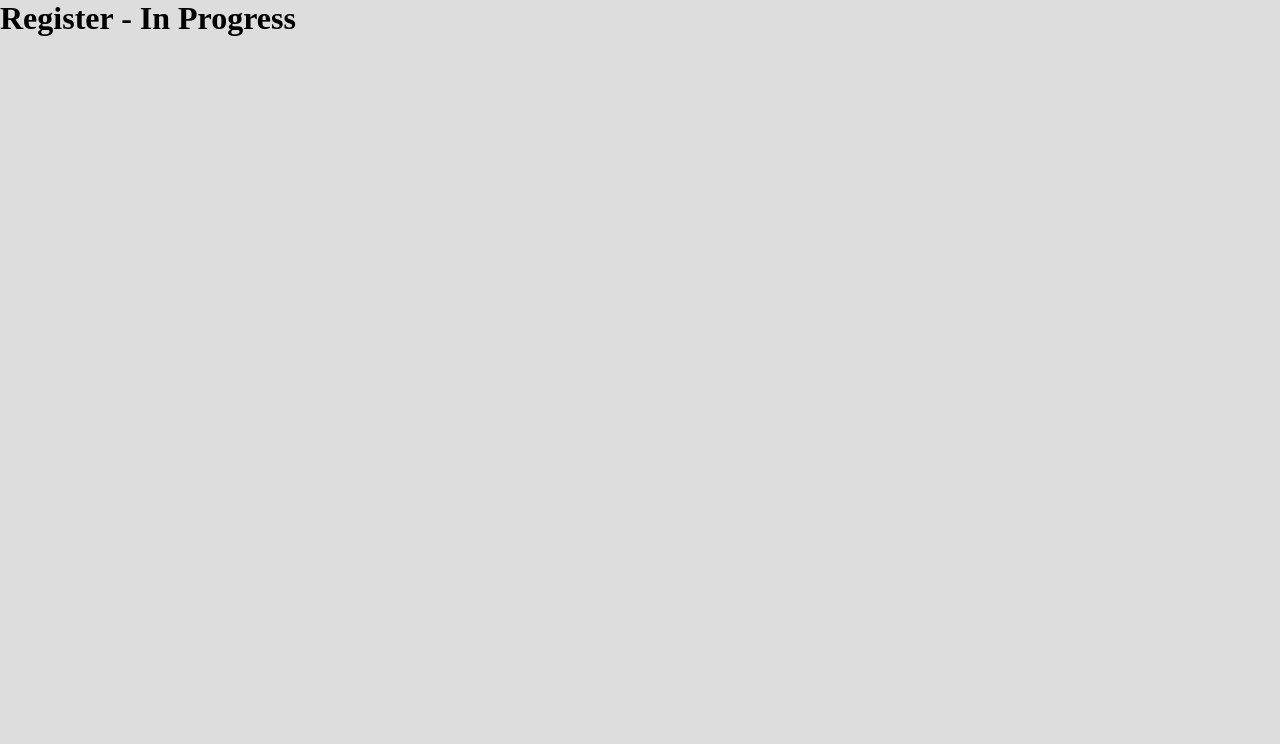
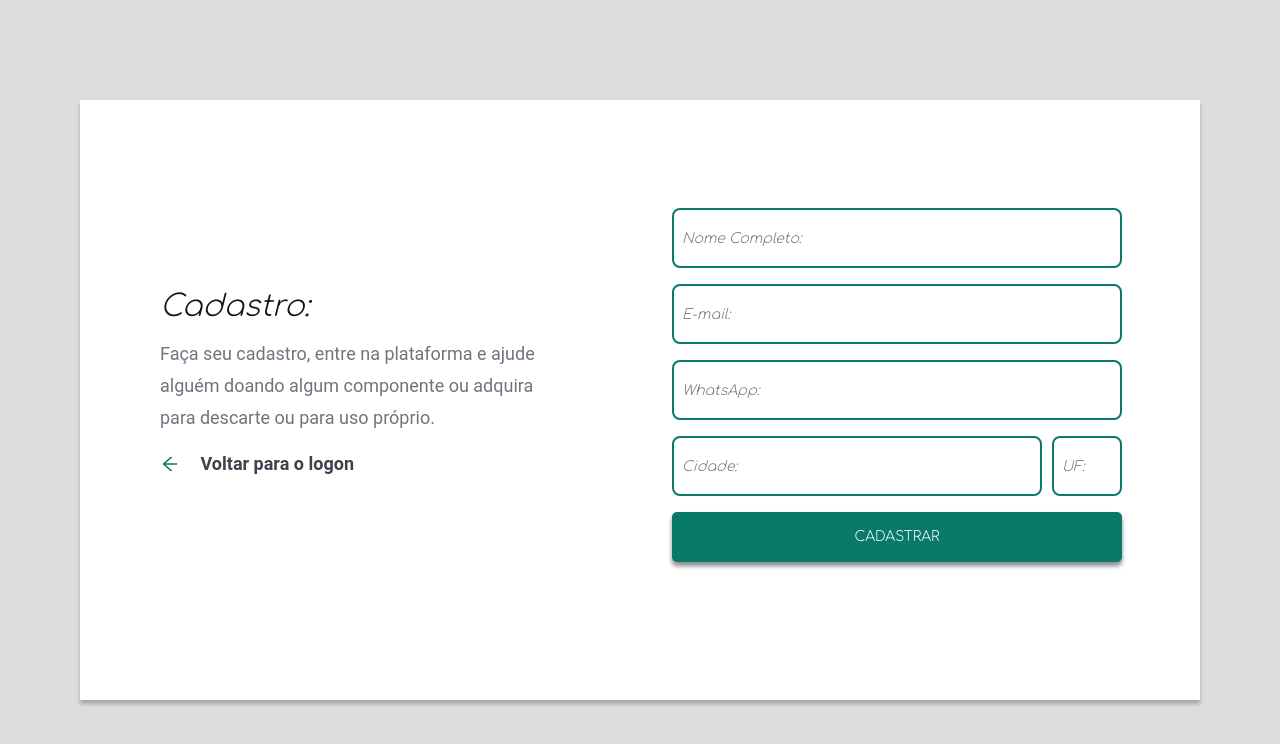
Before and after one commit to lhenriquedeveloper/ThanksComp, a React (Vite) app: page /register in a window 1280 px wide. Shown: the top 744 px of the page. Built offline with nearby package versions, Linux system fonts and the light colour scheme.

Commit message:
Register + Responsive Login Screen

```diff
--- a/package.json
+++ b/package.json
@@ -13,7 +13,6 @@
     "react": "^18.2.0",
     "react-dom": "^18.2.0",
     "react-icons": "^4.4.0",
-    "react-router": "^6.3.0",
     "react-router-dom": "^6.3.0",
     "sass": "^1.54.0"
   },
--- a/src/pages/Login/index.jsx
+++ b/src/pages/Login/index.jsx
@@ -1,8 +1,11 @@
 import '../../styles/login.sass'
 import Logo from '../../assets/imgs/ThanksCompLogo.png'
 import { FcGoogle } from 'react-icons/fc'
+import { useNavigate } from 'react-router-dom'
 
 export default function Login() {
+    let navigate = useNavigate();
+
     return (
         <div className='login-container'>
             <div className='login-box'>
@@ -11,7 +14,7 @@ export default function Login() {
                 <input type="email" name="email" id="email" placeholder='Digite seu e-mail:' />
                 <input type="password" name="pass" id="pass" placeholder='Digite sua senha:' />
                 <div className='btn-box'>
-                    <div className='register-btn'><button>Cadastre-se</button></div>
+                    <div className='register-btn'><button onClick={() => { navigate("/register") }}>Cadastre-se</button></div>
                     <div className='login-btn'><button>Logar</button></div>
                 </div>
                 <button id='google-id'>
--- a/src/pages/Register/index.jsx
+++ b/src/pages/Register/index.jsx
@@ -1,7 +1,29 @@
+import '../../styles/register.sass'
+import { Link } from "react-router-dom";
+import { AiOutlineArrowLeft } from 'react-icons/ai';
+
 export default function Register() {
     return (
         <div>
-            <h1>Register - In Progress</h1>
+            <div className='register-container'>
+                <div className='register-box'>
+
+                    <div className="info-space">
+                        <h2>Cadastro:</h2>
+                        <p>Faça seu cadastro, entre na plataforma e ajude alguém doando algum componente ou adquira para descarte ou para uso próprio.</p>
+                        <Link to="/"><AiOutlineArrowLeft size={20} /> Voltar para o logon</Link>
+                    </div>
+
+                    <div className='form-space'>
+                        <input type="text" name="fullname" id="fullname" placeholder='Nome Completo:' />
+                        <input type="email" name="email" id="email" placeholder='E-mail:' />
+                        <input type="text" name="number" id="number" placeholder='WhatsApp:' />
+                        <input className='city-input' type="text" name="city" id="city" placeholder='Cidade:' />
+                        <input className='uf-input' type="text" name="uf" id="uf" placeholder='UF:' />
+                        <button>Cadastrar</button>
+                    </div>
+                </div>
+            </div>
         </div>
     )
 }
--- a/src/styles/login.sass
+++ b/src/styles/login.sass
@@ -14,10 +14,10 @@
             position: absolute
             width: 600px
             height: 500px
-            background: #fff
+            background: none
         h2
             width: 500px
-            background: #fff
+            background: none
             left: calc(50% - 204px/2 - 135px)
             top: calc(50% - 2px/2 - 7px)
             font-family: 'Comfortaa', cursive
@@ -68,6 +68,8 @@
             box-shadow: 0px 4px 4px rgba(0, 0, 0, 0.25), 0px 4px 4px rgba(0, 0, 0, 0.25)
             transition: ease-in-out 0.6s
             text-transform: uppercase
+            border-radius: 5px
+            cursor: pointer
             &:hover
                 background-color: #00A36C
         #google-id
@@ -79,3 +81,7 @@
                 background: none
                 top: 5px
                 margin: 0rem 1rem 0rem 0rem
+
+@media (max-width: 600px)
+    #google-id
+        margin-right: 5rem
--- /dev/null
+++ b/src/styles/register.sass
@@ -0,0 +1,109 @@
+@import url('https://fonts.googleapis.com/css2?family=Comfortaa:wght@300&display=swap')
+
+.register-container
+    display: flex
+    flex-direction: row
+    justify-content: center
+    align-items: center
+    .register-box
+        top: 100px
+        width: 1120px
+        height: 600px
+        background: #fff
+        box-shadow: 0px 4px 4px rgba(0, 0, 0, 0.25)
+        justify-content: space-between
+        .info-space
+            width: 384px
+            height: 204px
+            left: 5rem
+            top: 12rem
+            background: none
+            background-color: #fff
+            h2
+                font-family: 'Comfortaa', cursive
+                font-style: italic
+                font-weight: 400
+                font-size: 30px
+                text-decoration: none
+                line-height: 30px
+                color: #13131A
+                background-color: #fff
+            p
+                padding: 1rem 0rem 1rem 0rem
+                font-family: 'Roboto'
+                font-style: normal
+                font-weight: 400
+                font-size: 18px
+                line-height: 32px
+                color: #737380
+                background-color: #fff
+            a
+                font-family: 'Roboto'
+                font-style: normal
+                font-weight: bold
+                font-size: 18px
+                line-height: 16px
+                background-color: #fff
+                color: #41414D
+                text-decoration: none
+                transition: ease-in-out 0.6s
+                &:hover
+                    color: #00A36C
+                svg
+                    top: 3.8px
+                    background: none
+                    padding: 0rem 1rem 0rem 0rem
+                    color: #097969
+        .form-space
+            width: 450px
+            height: 340px
+            left: 37rem
+            bottom: 6rem
+            background: none
+            input
+                box-sizing: border-box
+                width: 450px
+                height: 60px
+                background: #FFFFFF
+                border: 2px solid #097969
+                border-radius: 8px
+                font-family: 'Comfortaa', cursive
+                font-style: italic
+                font-weight: 400
+                font-size: 14px
+                line-height: 21px
+                margin-bottom: 1rem
+                padding: 8px
+                z-index: 1
+                &:focus
+                    outline-color: #00A36C !important
+            .city-input
+                width: 370px
+            .uf-input
+                margin: 0rem 0rem 0rem 10px
+                width: 70px
+            button
+                border: none
+                font-family: 'Comfortaa', cursive
+                font-size: 14px
+                font-weight: 500
+                line-height: 36px
+                color: #fff
+                justify-content: center
+                align-items: center
+                width: 450px
+                height: 50px
+                background: #097969
+                box-shadow: 0px 4px 4px rgba(0, 0, 0, 0.25), 0px 4px 4px rgba(0, 0, 0, 0.25)
+                transition: ease-in-out 0.6s
+                text-transform: uppercase
+                border-radius: 5px
+                cursor: pointer
+                &:hover
+                    background-color: #00A36C
+
+@media (max-width: 900px)
+    .info-space
+        display: none
+    .form-space
+        top: 8rem
```
Also changed, not shown: 1 other file (tests, documents, lock files or other folders).
